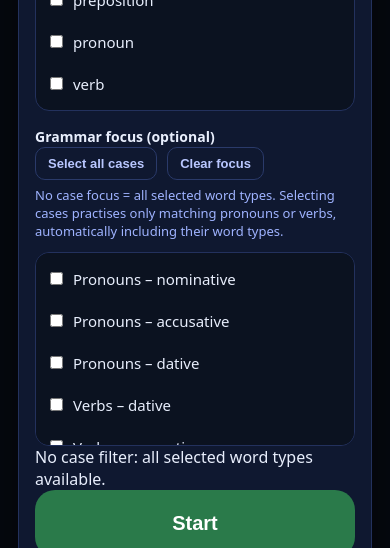
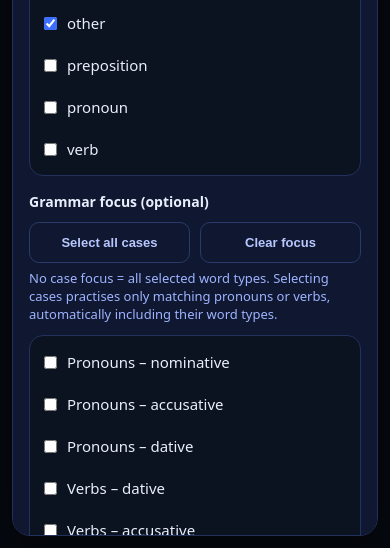
Before and after one commit to adb67/german-flashcards, a plain HTML site: page index.html in a window 390 px wide. Shown: the part 296-844 px from the top of the page. Drawn offline with Linux system fonts and the light colour scheme.

Commit message:
Fix iPhone menu overflow by using a single scrollable panel

```diff
--- a/styles.css
+++ b/styles.css
@@ -344,3 +344,42 @@ code{
   .typeList { max-height: 24vh; }
   .caseList { max-height: 18vh; }
 }
+
+/* One scroll area for the whole menu on phones. Nested scrolling previously
+   hid the final grammar option behind Start and trapped touch gestures. */
+.overlay {
+  overflow-y: auto;
+  overscroll-behavior: contain;
+  -webkit-overflow-scrolling: touch;
+  padding: max(12px, env(safe-area-inset-top)) 12px max(12px, env(safe-area-inset-bottom));
+}
+.overlayCard {
+  max-height: calc(100vh - 24px);
+  max-height: calc(100dvh - 24px);
+  overflow-y: auto;
+  -webkit-overflow-scrolling: touch;
+  overscroll-behavior: contain;
+}
+.overlayCard .typeList,
+.overlayCard .caseList {
+  max-height: none;
+  overflow: visible;
+}
+.grammarCaseActions {
+  margin-top: 10px;
+}
+.grammarCaseActions button {
+  flex: 1 1 0 !important;
+  min-width: 0;
+  font-size: 13px;
+  padding: 12px 8px;
+}
+.caseSelectionStatus {
+  font-size: 12px;
+  color: var(--muted);
+  padding: 8px 0 4px;
+}
+@media (max-height: 650px) {
+  .overlayCard { max-height: calc(100dvh - 24px); }
+  .overlayCard .typeList, .overlayCard .caseList { max-height: none; }
+}
```
